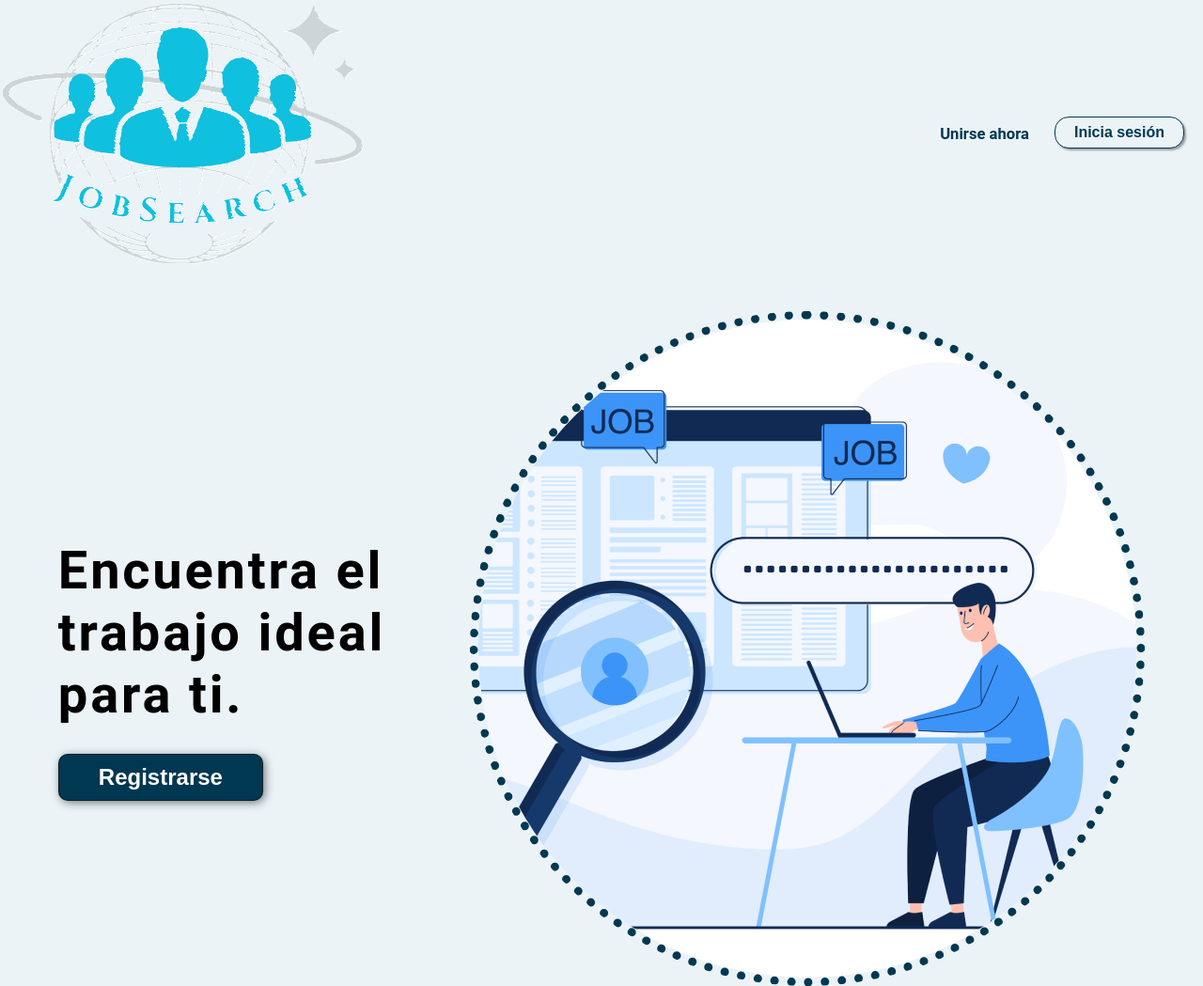
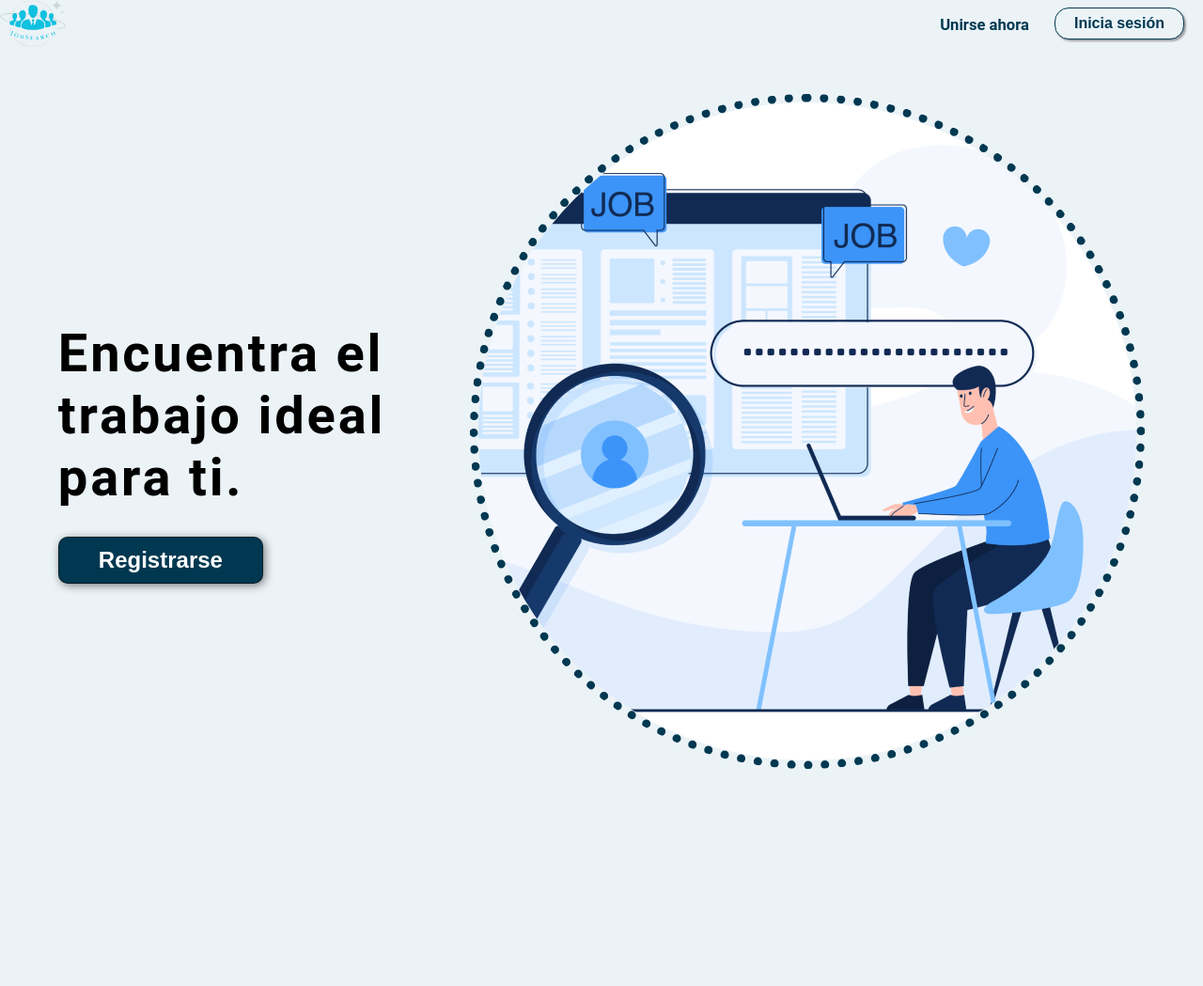
Before and after one commit to JhuonDavidBrown/JobSearch, a plain HTML site: page index/index.html in a window 1280 px wide. Shown: the whole page at 94% size. After the commit the page ends 818 px from the top, so only its background shows below. Drawn offline with Linux system fonts and the light colour scheme.

Commit message:
Update index.html

```diff
--- a/index/index.html
+++ b/index/index.html
@@ -9,7 +9,7 @@
 <body>
    <header>
       <div class="container">
-         <img src="../imgs/logo.png" class="joblogo" alt="Logo">
+         <img src="../imgs/logo.png" class="joblogo" alt="Logo" height="50px" width="70px">
          <nav>
             <a href="#">Unirse ahora</a>
             <button class="i">Inicia sesión</button>
```
